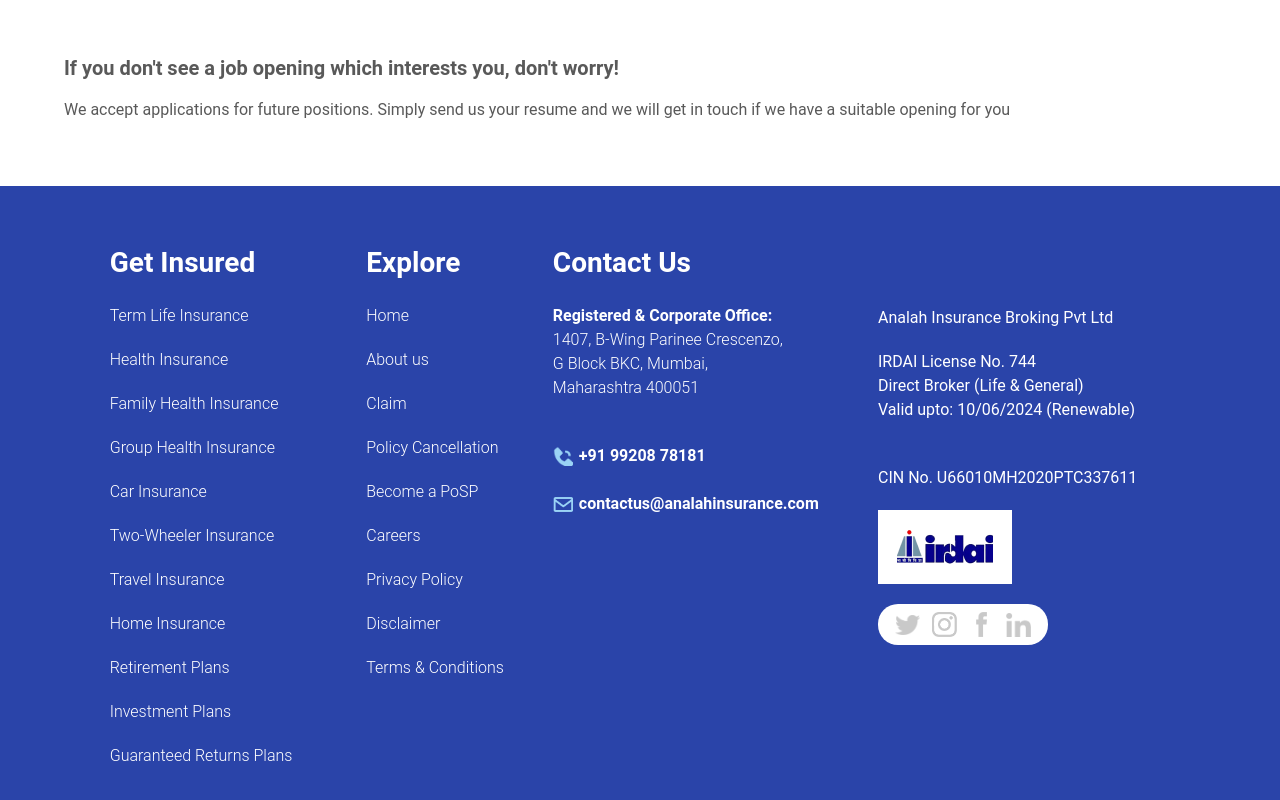
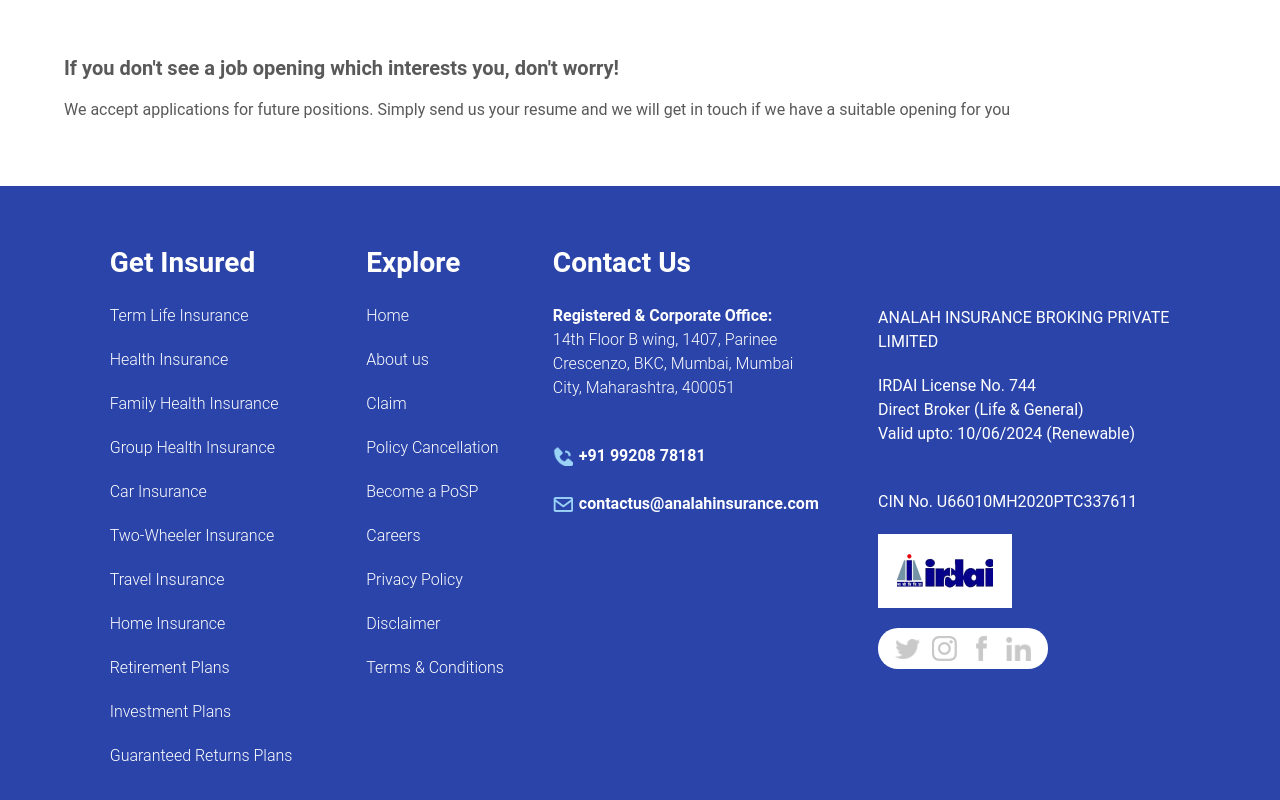
Before and after one commit to VivekAnalah/Analah_React, a React (Create React App) app: page /careers in a window 1280 px wide. Shown: the part 1359-2159 px from the top of the page. Built offline with nearby package versions, Linux system fonts and the light colour scheme.

Commit message:
updated footer

```diff
--- a/src/App.css
+++ b/src/App.css
@@ -1541,7 +1541,7 @@ mark {
 /* Defining Font Sizes for text  */
 /* text-[14px] sm:text-[16px] 2xl:text-[18px]  */
 .text_font {
-  color: #525252;
+  color: #595959;
 }
 @media only screen and (min-width: 1536px) {
   .text_font {
--- a/src/Components/Footer.js
+++ b/src/Components/Footer.js
@@ -180,8 +180,7 @@ function Footer() {
                       Registered & Corporate Office:{" "}
                     </span>
                     <br />
-                    1407, B-Wing Parinee Crescenzo, G Block BKC, Mumbai,
-                    Maharashtra 400051
+                    14th Floor B wing, 1407, Parinee Crescenzo, BKC, Mumbai, Mumbai City, Maharashtra, 400051
                   </h5>
                   <br />
 
@@ -220,7 +219,7 @@ function Footer() {
 
                 <div className="space-y-2  w-[50%]">
                   <h5 className="font-[400] text-[12px] sm:text-[16px] text-white">
-                    Analah Insurance Broking Pvt Ltd
+                  ANALAH INSURANCE BROKING PRIVATE LIMITED
                   </h5>
                   <h5 className="font-[400] text-[12px] sm:text-[16px] text-white">
                     IRDAI License No. 744 <br />
@@ -328,8 +327,8 @@ function Footer() {
                       Registered & Corporate Office:{" "}
                     </span>
                     <br />
-                    1407, B-Wing Parinee Crescenzo, G Block BKC, Mumbai,
-                    Maharashtra 400051
+
+                    14th Floor B wing, 1407, Parinee Crescenzo, BKC, Mumbai, Mumbai City, Maharashtra, 400051
                   </h5>
                   <br />
 
@@ -367,7 +366,7 @@ function Footer() {
 
                 <div className="space-y-5 mt-16 w-[100%]">
                   <h5 className="font-[400] text-[16px] text-white">
-                    Analah Insurance Broking Pvt Ltd
+                  ANALAH INSURANCE BROKING PRIVATE LIMITED
                   </h5>
                   <h5 className="font-[400] text-[16px] text-white">
                     IRDAI License No. 744 <br />
--- a/src/Components/FoundingTeam.js
+++ b/src/Components/FoundingTeam.js
@@ -74,7 +74,7 @@ function FoundingTeam() {
             from the Indian Institute of Management (IIM) - Calcutta. His
             leadership competence also dives across the Equity sector among
             leading Asset Management Companies, NBFC’s, and Banks. He possesses
-            a provenentrepreneurial prowess having been a key member of core
+            a proven entrepreneurial prowess having been a key member of core
             startup teams responsible for the successful launch of top notch
             organizations like HDFC Bank, SBI Asset Management, Mirae Asset and
             Prudential Incorporation (Pramerica AMC).
```
